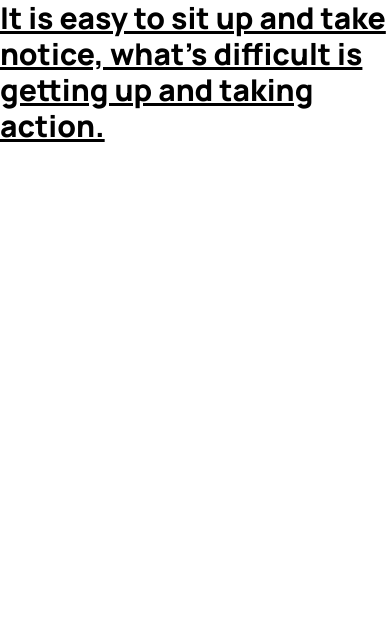
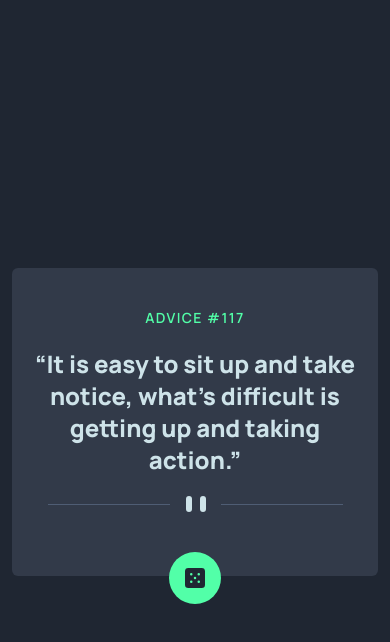
Before and after one commit to Rowada/FRM_react, a React (Vite) app in the folder advice-generator/: page / in a window 390 px wide. Shown: the top 642 px of the page. Built offline with nearby package versions, Linux system fonts and the light colour scheme.

Commit message:
style: add mobile view

```diff
--- a/advice-generator/src/App.jsx
+++ b/advice-generator/src/App.jsx
@@ -1,10 +1,7 @@
+import { Main } from "./components/Main";
+
 function App() {
-  return (
-    <h1 className="text-3xl font-extrabold underline">
-      It is easy to sit up and take notice, what's difficult is getting up and
-      taking action.
-    </h1>
-  );
+  return <Main />;
 }
 
 export default App;
--- /dev/null
+++ b/advice-generator/src/components/Button.jsx
@@ -0,0 +1,13 @@
+import React from "react";
+
+import iconDice from "../assets/images/icon-dice.svg";
+
+export const Button = () => {
+  return (
+    <div className="absolute -bottom-7">
+      <button className="bg-primary p-4 rounded-full">
+        <img className="w-5" src={iconDice} alt="dice-icon" />
+      </button>
+    </div>
+  );
+};
--- /dev/null
+++ b/advice-generator/src/components/Main.jsx
@@ -0,0 +1,24 @@
+import React from "react";
+
+import dividedMobile from "../assets/images/pattern-divider-mobile.svg";
+import { Button } from "./Button";
+
+export const Main = () => {
+  return (
+    <div className="bg-background rounded-md relative mx-3 py-10 flex flex-col justify-center items-center">
+      <p className=" uppercase text-primary pb-5 text-sm tracking-widest font-semibold">
+        advice #117
+      </p>
+      <h1 className="text-2xl font-extrabold text-text text-center px-3">
+        <q>
+          It is easy to sit up and take notice, what's difficult is getting up
+          and taking action.
+        </q>
+      </h1>
+
+      <img className="mt-5 mb-6" src={dividedMobile} alt="divided-mobile" />
+
+      <Button />
+    </div>
+  );
+};
--- a/advice-generator/src/index.css
+++ b/advice-generator/src/index.css
@@ -8,5 +8,5 @@
 }
 
 body {
-  @apply font-body;
+  @apply font-body bg-darkblue flex h-screen justify-center items-center;
 }
```
